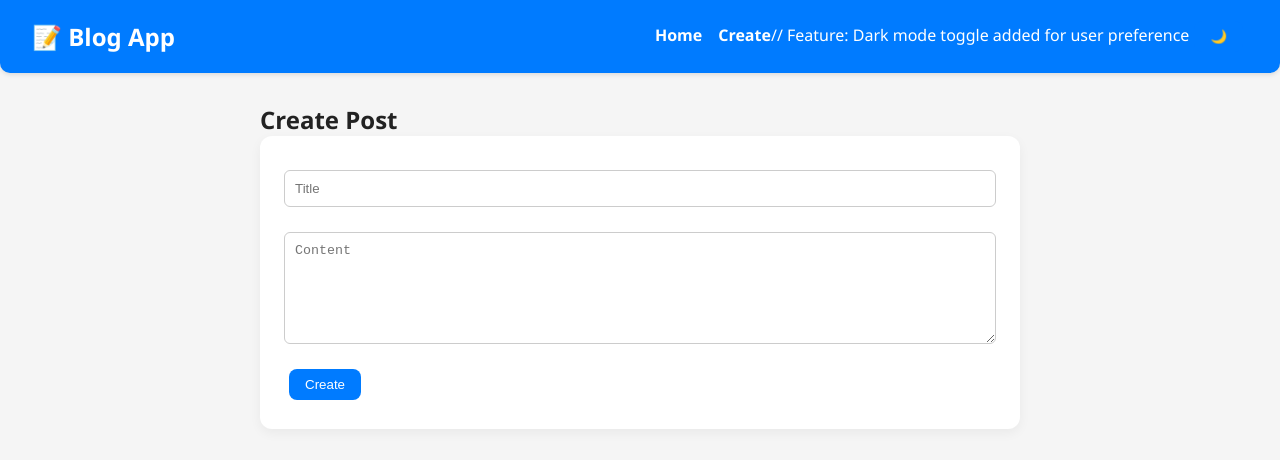
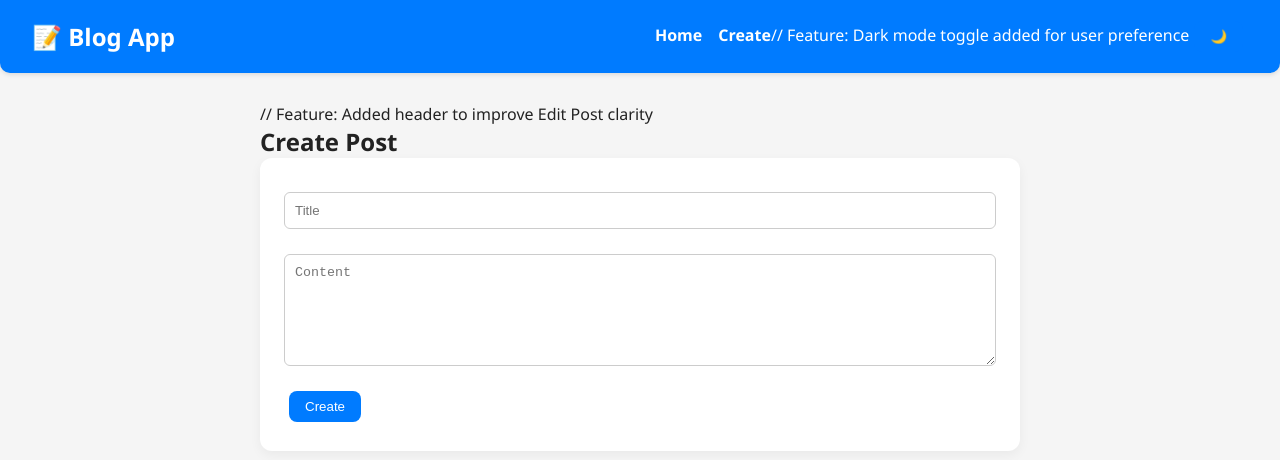
Before and after one commit to Apurv005/BlogApp-Frontend, a React (Create React App) app: page /create in a window 1280 px wide. Shown: the top 460 px of the page. Built offline with nearby package versions, Linux system fonts and the light colour scheme; no server answers.

Commit message:
feat: enhanced edit post header

```diff
--- a/src/pages/CreatePost.js
+++ b/src/pages/CreatePost.js
@@ -49,6 +49,7 @@
 
   return (
     <div className="container">
+      // Feature: Added header to improve Edit Post clarity
       <h2>{isEdit ? "Edit Post" : "Create Post"}</h2>
       <form onSubmit={handleSubmit} className="post-form">
         <input
```
